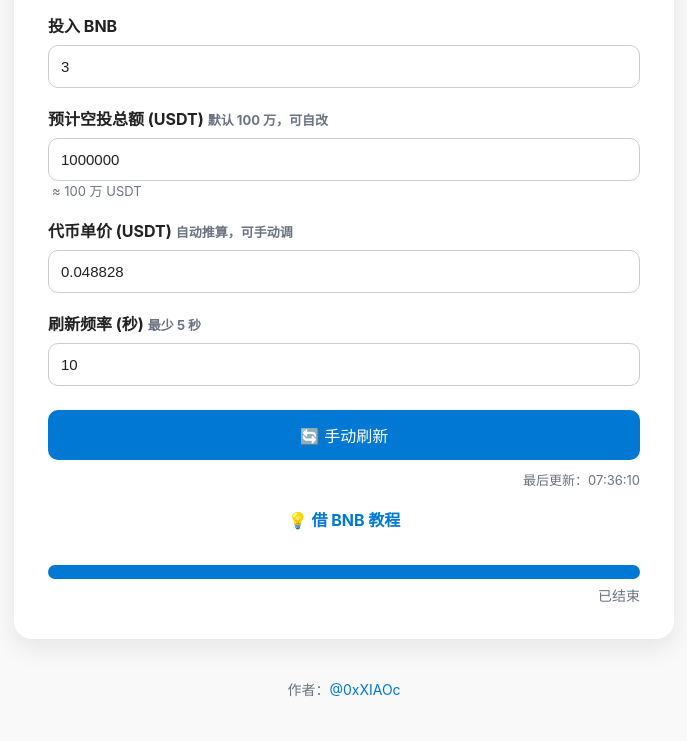
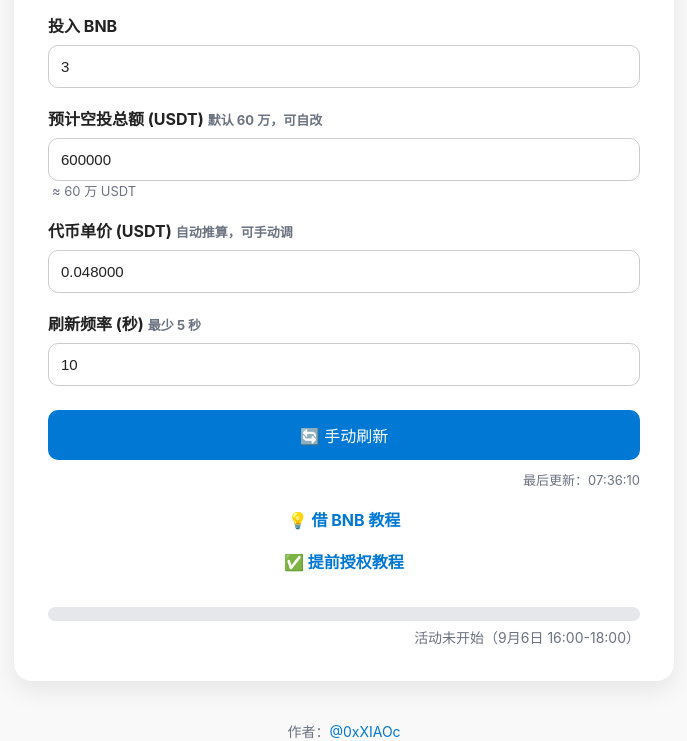
Before and after one commit to 7CCCCC21X/ido, a plain HTML site: page index.html in a window 1280 px wide. Shown: the part 124-865 px from the top of the page, without its empty margins (296-983 px from the left). Before the commit the page ends 823 px from the top, so only its background shows below. Drawn offline with Linux system fonts and the light colour scheme; no server answers.

Commit message:
Update index.html

```diff
--- a/index.html
+++ b/index.html
@@ -2,7 +2,7 @@
 <html lang="zh">
 <head>
     <meta charset="UTF-8">
-    <title>币安 Web3 钱包第6期 Pre-TGE (Holoworld)</title>
+    <title>币安 Web3 钱包第37期 独家TGE (STAR)</title>
     <meta name="viewport" content="width=device-width,initial-scale=1.0">
     <meta name="color-scheme" content="light dark">
     <style>
@@ -51,20 +51,20 @@
 <body>
     <div class="container">
         <div id="errBanner" class="error-banner"></div>
-        <h2>币安 Web3 钱包第6期 Pre-TGE (Holoworld)</h2>
+        <h2>币安 Web3 钱包第37期 独家TGE (STAR)</h2>
 
         <!-- 募集/读取地址（合约地址） -->
-        <input id="targetAddress" type="hidden" value="0xc4221df06274b898cab85fb0d56f0d09fccf28f3">
+        <input id="targetAddress" type="hidden" value="0xe2d68cc18c903ac6de7256c901db7f0dde74acd6">
 
         <label>投入 BNB</label>
         <input id="userAmount" type="number" step="0.01" value="3" min="0">
 
-        <label>预计空投总额 (USDT)<span class="note">默认 100 万，可自改</span></label>
-        <input id="airdropUSD" type="number" step="10000" value="1000000" min="0">
-        <div class="note" id="airdropFmt">≈ 100 万 USDT</div>
+        <label>预计空投总额 (USDT)<span class="note">默认 60 万，可自改</span></label>
+        <input id="airdropUSD" type="number" step="10000" value="600000" min="0">
+        <div class="note" id="airdropFmt">≈ 60 万 USDT</div>
 
         <label>代币单价 (USDT)<span class="note">自动推算，可手动调</span></label>
-        <input id="tokenPrice" type="number" step="0.00001" value="0.03" min="0">
+        <input id="tokenPrice" type="number" step="0.00001" value="0.048" min="0">
 
         <label>刷新频率 (秒)<span class="note">最少 5 秒</span></label>
         <input id="refreshSec" type="number" step="1" value="10" min="5">
@@ -72,8 +72,9 @@
         <button id="refreshBtn">🔄 手动刷新</button>
         <div class="updateHint" id="lastUpdateHint">—</div>
 
-        <!-- 教程：仅保留借 BNB 教程 -->
+        <!-- 教程 -->
         <a class="tutorial-link" href="https://x.com/0xXIAOc/status/1929136552757830056" target="_blank">💡 借 BNB 教程</a>
+        <a class="tutorial-link" href="https://x.com/0xXIAOc/status/1964227195842547843" target="_blank">✅ 提前授权教程</a>
 
         <div class="progress-container">
             <div class="progress-bg"><div class="progress-bar" id="progressBar"></div></div>
@@ -82,11 +83,11 @@
 
         <div class="result" id="resultBox" hidden>
             <p>📦 当前地址 BNB 余额：<span class="highlight" id="bnbBalance">—</span></p>
-            <p>🎯 募集目标：116.57 BNB</p>
+            <p>🎯 募集目标：<span class="highlight" id="targetBNBShow">—</span> BNB</p>
             <p>🔥 超募倍数：<span class="highlight" id="multiplier">—</span></p>
-            <p>💰 总销售量：20,480,000 枚 HOLO（占总供应量的 1%）</p><hr>
+            <p>💰 总销售量：12,500,000 枚 STAR</p><hr>
             <p>🚀 你投入 <span class="highlight" id="userInput">—</span> BNB（占比 <span class="highlight" id="percent">—</span>%）<br>
-                可获得 <span class="success" id="tokenAmt">—</span> 枚 HOLO ≈ <span class="success" id="usdValue">—</span></p>
+                可获得 <span class="success" id="tokenAmt">—</span> 枚 STAR ≈ <span class="success" id="usdValue">—</span></p>
             <p>💸 实际扣款：<span class="deduct" id="principalBNB">—</span> BNB ≈ <span class="deduct" id="principalUSD">—</span></p>
             <p>🔄 退回 BNB：<span class="refund" id="refundBNB">—</span> BNB</p>
         </div>
@@ -96,11 +97,11 @@
 
     <script>
         const CONFIG={
-            TOTAL_TARGET_BNB:116.57,
-            TOTAL_TOKENS:20_480_000,
-            // 时间：9月2日 16:00-18:00（北京时间，UTC+8）
-            START_TIME:new Date('2025-09-02T16:00:00+08:00'),
-            END_TIME:new Date('2025-09-02T18:00:00+08:00'),
+            TOTAL_TARGET_BNB:148.13,                 // 募集BNB数量
+            TOTAL_TOKENS:12_500_000,                 // 总销售量（STAR）
+            // 时间：9月6日 16:00-18:00（北京时间，UTC+8）
+            START_TIME:new Date('2025-09-06T16:00:00+08:00'),
+            END_TIME:new Date('2025-09-06T18:00:00+08:00'),
             REFRESH_INTERVAL:10_000,
             PRICE_CACHE_MS:60_000,
             PRICE_APIS:[
@@ -137,7 +138,8 @@
             countdownText:$('countdownText'),
             progressBar:$('progressBar'),
             errBanner:$('errBanner'),
-            targetAddress:$('targetAddress')
+            targetAddress:$('targetAddress'),
+            targetBNBShow:$('targetBNBShow')
         };
 
         const fmt=(n,d=0)=>Number(n).toLocaleString('zh-CN',{maximumFractionDigits:d});
@@ -186,6 +188,8 @@
             const price=+els.tokenPrice.value||0;
             const bnbUSD=await getBNBPrice();
             const target=CONFIG.TOTAL_TARGET_BNB;
+            els.targetBNBShow.textContent = fmt(target,2);   // 同步显示募集目标
+
             if(!(user&&price&&bnbUSD&&target&&dep)){
                 els.resultBox.hidden=true;
                 return;
@@ -230,7 +234,7 @@
 
         function tick(){
             const {START_TIME:st,END_TIME:et}=CONFIG,now=Date.now();
-            if(now<st){els.countdownText.textContent='活动未开始（9月2日 16:00-18:00）';els.progressBar.style.width='0%';return;}
+            if(now<st){els.countdownText.textContent='活动未开始（9月6日 16:00-18:00）';els.progressBar.style.width='0%';return;}
             if(now>=et){els.countdownText.textContent='已结束';els.progressBar.style.width='100%';return;}
             const diff=et-now;
             const txt=diff<10_000?(diff/1e3).toFixed(1)+' 秒': diff<3.6e6?Math.floor(diff/6e4)+' 分 '+Math.floor(diff%6e4/1e3)+' 秒': Math.floor(diff/3.6e6)+' 小时 '+Math.floor(diff%3.6e6/6e4)+' 分';
```
